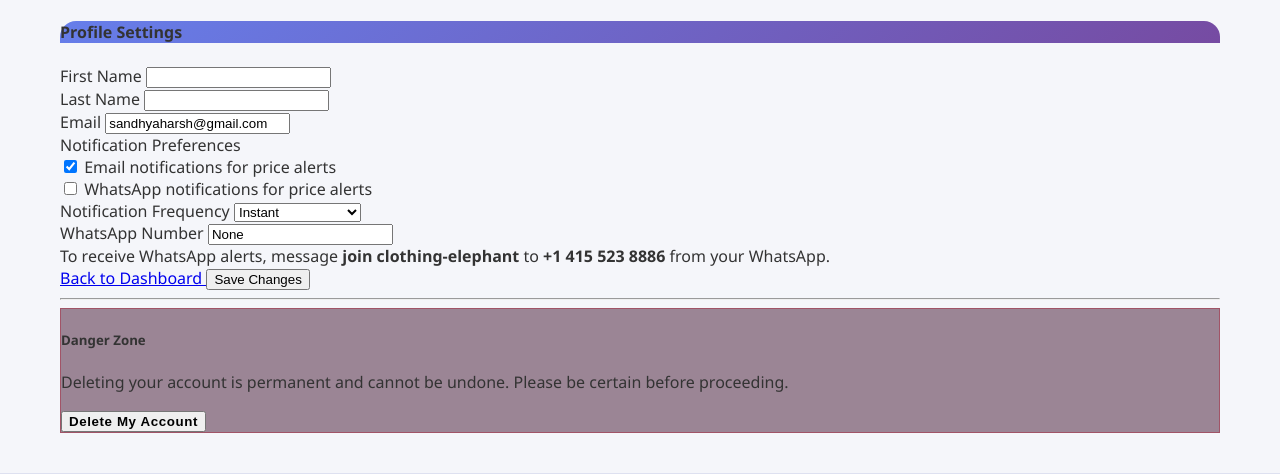
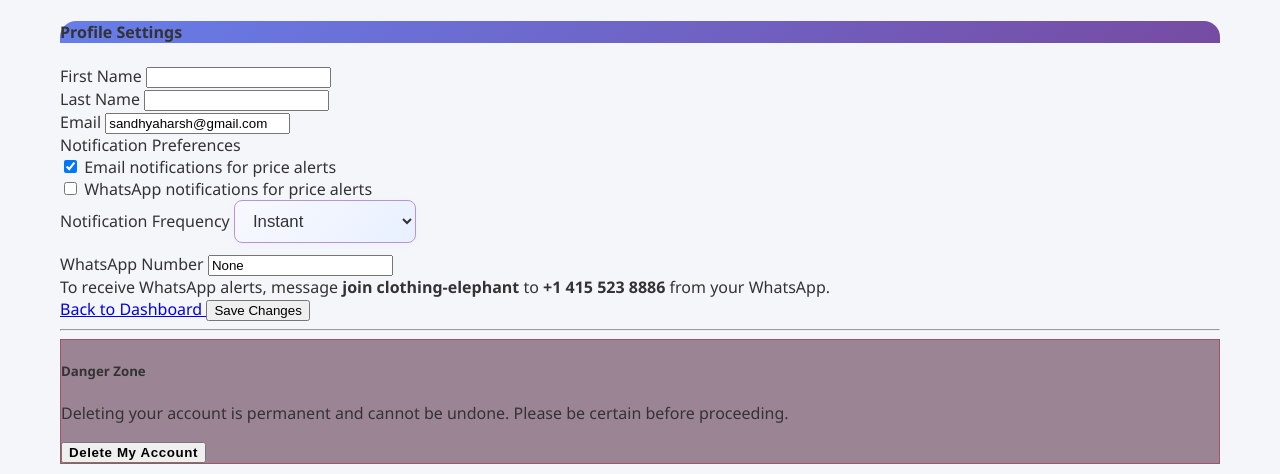
Before and after one commit to Sandhya80/Deal_Radar, a Django app: page /profile/ in a window 1280 px wide. Shown: the part 192-666 px from the top of the page. Run offline with Django 4.2, Linux system fonts and the light colour scheme; a user stored in the database is signed in; data comes from the database, SQL or seed files in the repository.

Commit message:
Style dropdowns to match project theme and improve form appearance

```diff
--- a/static/css/base.css
+++ b/static/css/base.css
@@ -706,3 +706,31 @@ body {
     box-shadow: 0 4px 16px rgba(140,166,219,0.18);
     text-decoration: none;
 }
+
+/* Stylish Dropdowns for Add Product Form */
+.form-select, select {
+    background: linear-gradient(135deg, #f8f9ff 0%, #e8f0ff 100%);
+    border: 1.5px solid #b993d6;
+    border-radius: 8px;
+    color: #333;
+    padding: 10px 14px;
+    font-size: 1.05rem;
+    font-weight: 500;
+    outline: none;
+    transition: border 0.2s, box-shadow 0.2s;
+    box-shadow: 0 2px 8px rgba(140,166,219,0.06);
+    margin-bottom: 10px;
+}
+
+.form-select:focus, select:focus {
+    border: 1.5px solid #764ba2;
+    box-shadow: 0 0 0 2px #b993d6;
+    background: linear-gradient(135deg, #e8f0ff 0%, #d1c4e9 100%);
+}
+
+.form-select:disabled, select:disabled {
+    background: #f3f3fa;
+    color: #aaa;
+    cursor: not-allowed;
+    opacity: 0.7;
+}
```
